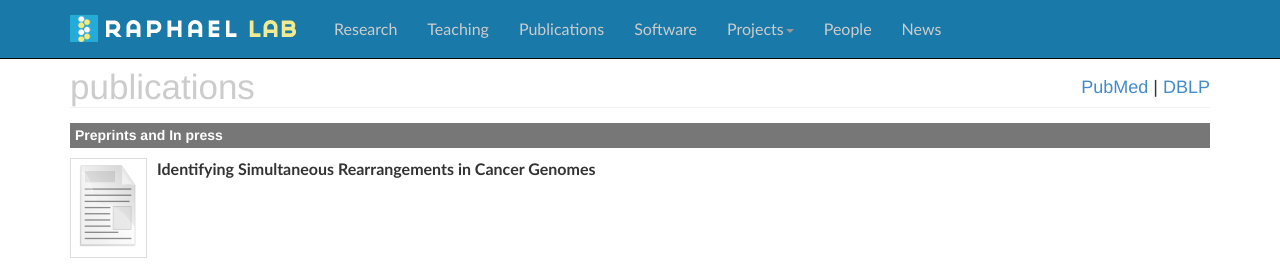
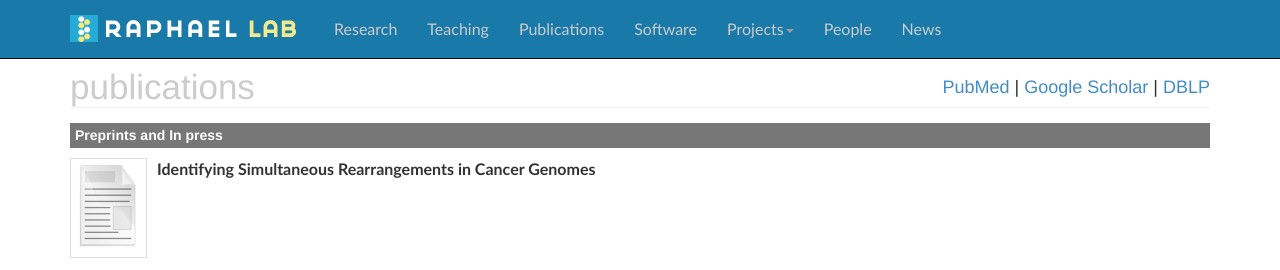
Before and after one commit to raphael-group/raphael-group.github.io, a Jekyll site: the page built from publications/index.md, in a window 1280 px wide and 900 px high. Shown: the top 270 px of the window. Built offline with Jekyll 4.4.1, drawn with Linux system fonts in a browser that asks for light colours; nearby versions of some CDN libraries; comment, search, counter and statistics services are not loaded.

Commit message:
Update index.md

```diff
--- a/publications/index.md
+++ b/publications/index.md
@@ -4,7 +4,7 @@
 container_css_class: container publications
 ---
 
-#### [PubMed](http://www.ncbi.nlm.nih.gov/pubmed/?term=%28raphael+bj+%5Bau%5D+OR+raphael+bj+%5BInvestigator%5D%29+OR+21720365%5Buid%5D+OR+17048384+%5Buid%5D+OR+15520295+%5Buid%5D) | [DBLP](http://www.informatik.uni-trier.de/~ley/db/indices/a-tree/r/Raphael:Benjamin_J=.html)
+#### [PubMed](http://www.ncbi.nlm.nih.gov/pubmed/?term=%28raphael+bj+%5Bau%5D+OR+raphael+bj+%5BInvestigator%5D%29+OR+21720365%5Buid%5D+OR+17048384+%5Buid%5D+OR+15520295+%5Buid%5D) | [Google Scholar](https://scholar.google.com/citations?user=GhvZjJUAAAAJ&hl=en&authuser=1) | [DBLP](http://www.informatik.uni-trier.de/~ley/db/indices/a-tree/r/Raphael:Benjamin_J=.html)
 
 # publications
 
```
